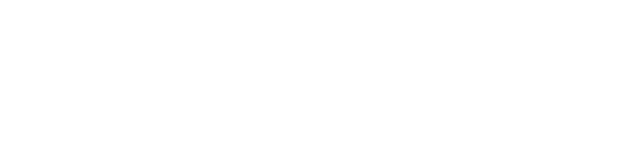
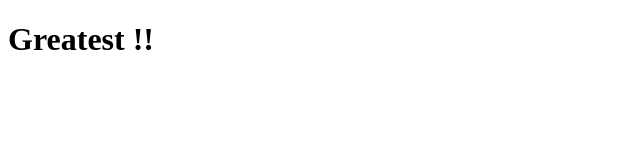
Before and after one commit to neelxie/nodeapp, a website: page public/index.html in a window 1280 px wide. Shown: the whole page, without its empty margins (0-640 px from the left). Drawn offline with Linux system fonts and the light colour scheme.

Commit message:
add html file content

```diff
--- a/public/index.html
+++ b/public/index.html
@@ -6,6 +6,6 @@
     <title>Document</title>
 </head>
 <body>
-
+    <h1>Greatest !!</h1>
 </body>
 </html>
```
